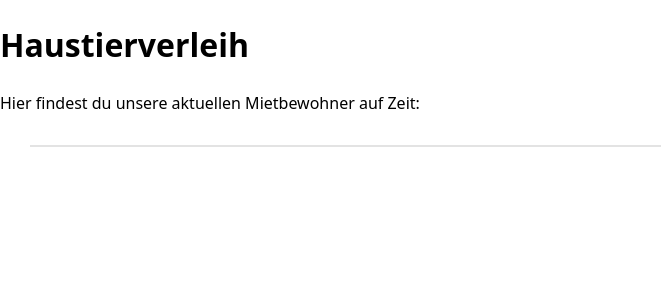
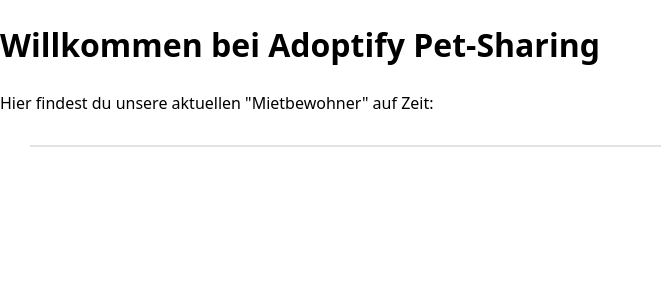
Before and after one commit to esugre/adoptify, a Flask app: template app/templates/index.html in a window 1280 px wide. Shown: the part 53-353 px from the top of the page, without its empty margins (0-661 px from the left). Run offline with Flask 3, Linux system fonts and the light colour scheme; the template is opened without the code that fills it, so the values that code supplies are empty.

Commit message:
Klassen für index erweitert

```diff
--- a/app/templates/index.html
+++ b/app/templates/index.html
@@ -3,10 +3,12 @@
 
 {% block content %}
 
-    <h1>Haustierverleih</h1>
-    <p>Hier findest du unsere aktuellen Mietbewohner auf Zeit:</p>
+    <div class="index-head">
+    <h1>Willkommen bei Adoptify Pet-Sharing</h1>
+    <p>Hier findest du unsere aktuellen "Mietbewohner" auf Zeit:</p>
+    </div>
 
-    <div class="pet-list"> <!-- Klassen in Vorbereitung für das Stylesheet -->
+    <div class="pet-list">
         {% for pet in pets %} <!-- Schleife die über die mitgegebene Variable iteriert -->
             <div class="pet-card">
                 <div class="image-wrapper">
```
